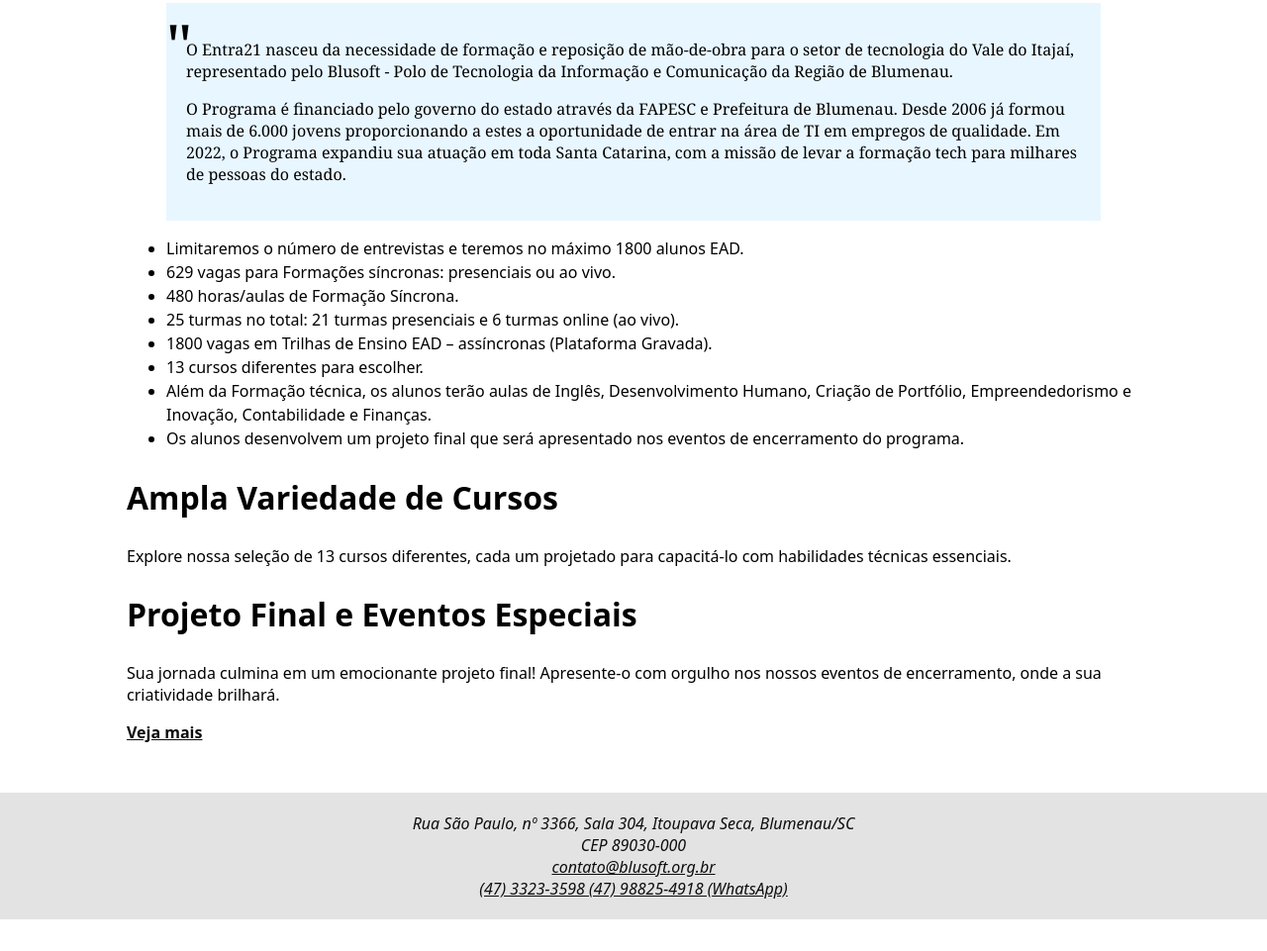
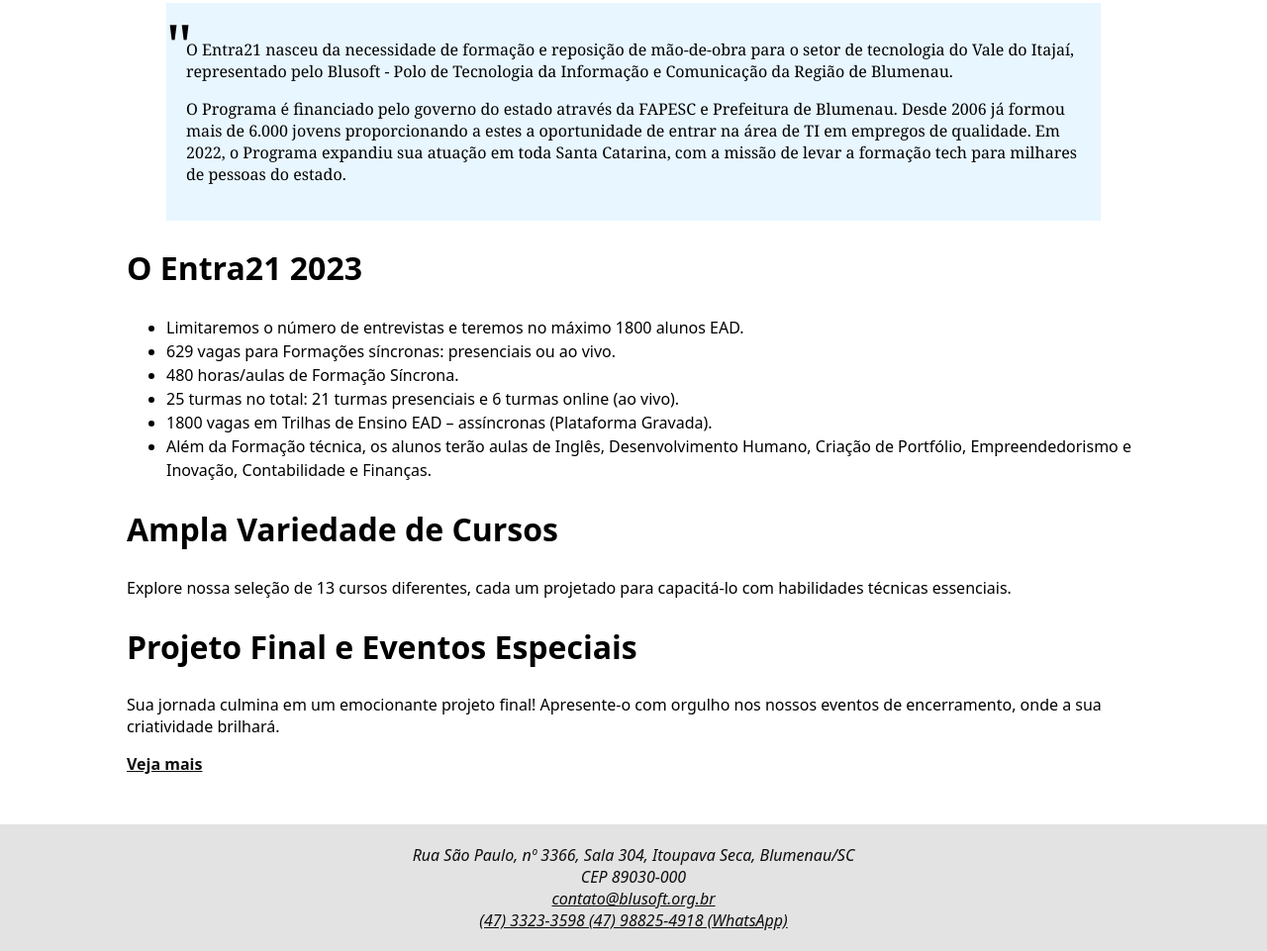
Before and after one commit to ahzorek/Entra21-React-HTML_Basico_exercicios, a plain HTML site: page exercicio2/index.html in a window 1280 px wide. Shown: the part 809-1770 px from the top of the page at 99% size. Before the commit the page ends 1738 px from the top, so only its background shows below. Drawn offline with Linux system fonts and the light colour scheme.

Commit message:
exercicio 2 atualizado

```diff
--- a/exercicio2/index.html
+++ b/exercicio2/index.html
@@ -53,16 +53,15 @@
         pessoas do estado.</p>
     </blockquote>
 
+    <h2>O Entra21 2023</h2>
     <ul>
       <li>Limitaremos o número de entrevistas e teremos no máximo 1800 alunos EAD.</li>
       <li>629 vagas para Formações síncronas: presenciais ou ao vivo.</li>
       <li>480 horas/aulas de Formação Síncrona.</li>
       <li>25 turmas no total: 21 turmas presenciais e 6 turmas online (ao vivo).</li>
       <li>1800 vagas em Trilhas de Ensino EAD – assíncronas (Plataforma Gravada).</li>
-      <li>13 cursos diferentes para escolher.</li>
       <li>Além da Formação técnica, os alunos terão aulas de Inglês, Desenvolvimento Humano, Criação de Portfólio,
         Empreendedorismo e Inovação, Contabilidade e Finanças.</li>
-      <li>Os alunos desenvolvem um projeto final que será apresentado nos eventos de encerramento do programa.</li>
     </ul>
 
     <div>
```
Also changed, not shown: 2 other files.
